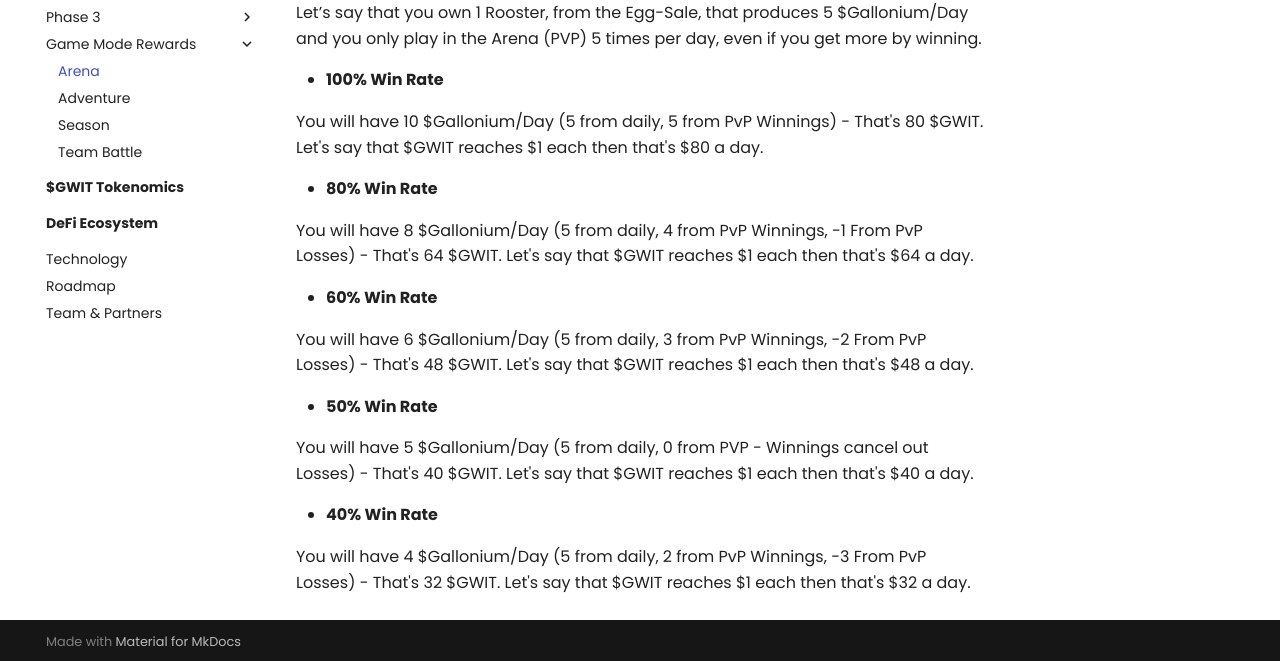
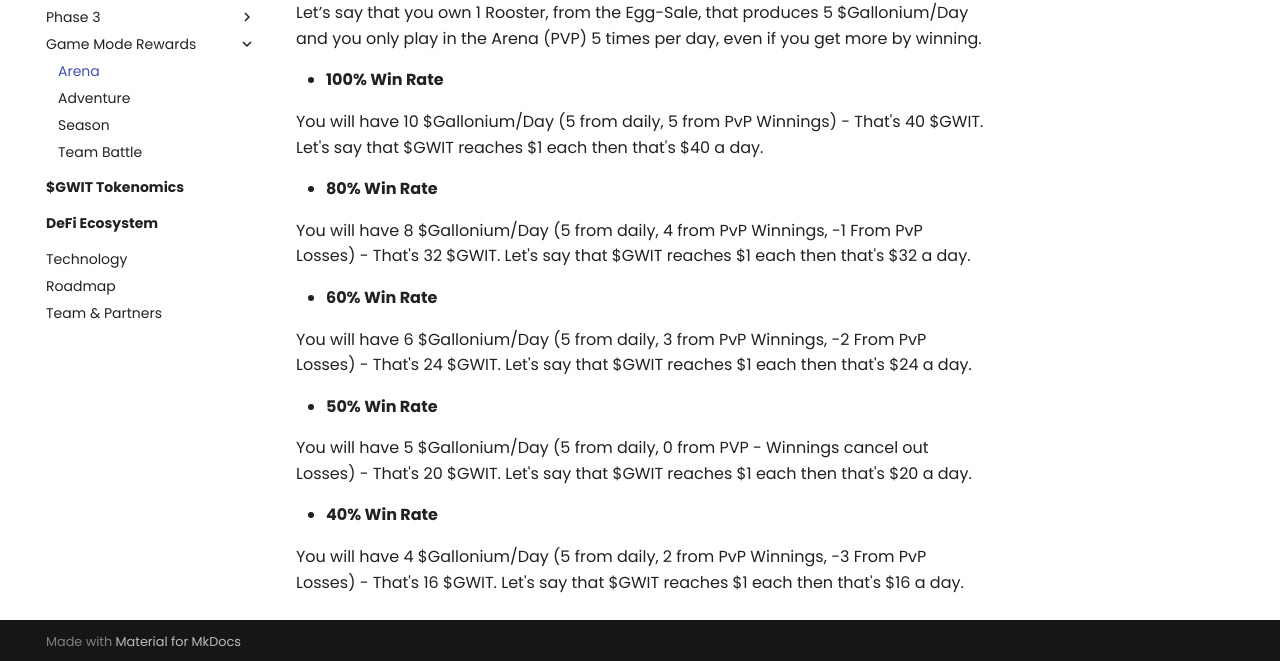
Before and after one commit to AshtreeBV/roosterwars-whitepaper, an MkDocs documentation site: the page built from docs/gameplay/game-rewards/reward-arena.md, in a window 1280 px wide and 1045 px high. Shown: the part 381-1042 px from the top of the window. Built offline with MkDocs 1.6.1 and Material for MkDocs 9.7.7, drawn with Linux system fonts in a browser that asks for light colours.

Commit message:
[change] Arena Rewards

```diff
--- a/docs/gameplay/game-rewards/reward-arena.md
+++ b/docs/gameplay/game-rewards/reward-arena.md
@@ -14,20 +14,20 @@ Let’s say that you own 1 Rooster, from the Egg-Sale, that produces 5 $Galloniu
 
 - **100% Win Rate**
 
-  You will have 10 $Gallonium/Day (5 from daily, 5 from PvP Winnings) - That's 80 $GWIT. Let's say that $GWIT reaches $1 each then that's $80 a day.
+  You will have 10 $Gallonium/Day (5 from daily, 5 from PvP Winnings) - That's 40 $GWIT. Let's say that $GWIT reaches $1 each then that's $40 a day.
 
 - **80% Win Rate**
 
-  You will have 8 $Gallonium/Day (5 from daily, 4 from PvP Winnings, -1 From PvP Losses) - That's 64 $GWIT. Let's say that $GWIT reaches $1 each then that's $64 a day.
+  You will have 8 $Gallonium/Day (5 from daily, 4 from PvP Winnings, -1 From PvP Losses) - That's 32 $GWIT. Let's say that $GWIT reaches $1 each then that's $32 a day.
 
 - **60% Win Rate**
 
-  You will have 6 $Gallonium/Day (5 from daily, 3 from PvP Winnings, -2 From PvP Losses) - That's 48 $GWIT. Let's say that $GWIT reaches $1 each then that's $48 a day.
+  You will have 6 $Gallonium/Day (5 from daily, 3 from PvP Winnings, -2 From PvP Losses) - That's 24 $GWIT. Let's say that $GWIT reaches $1 each then that's $24 a day.
 
 - **50% Win Rate**
 
-  You will have 5 $Gallonium/Day (5 from daily, 0 from PVP - Winnings cancel out Losses) - That's 40 $GWIT. Let's say that $GWIT reaches $1 each then that's $40 a day.
+  You will have 5 $Gallonium/Day (5 from daily, 0 from PVP - Winnings cancel out Losses) - That's 20 $GWIT. Let's say that $GWIT reaches $1 each then that's $20 a day.
 
 - **40% Win Rate**
 
-  You will have 4 $Gallonium/Day (5 from daily, 2 from PvP Winnings, -3 From PvP Losses) - That's 32 $GWIT. Let's say that $GWIT reaches $1 each then that's $32 a day.
+  You will have 4 $Gallonium/Day (5 from daily, 2 from PvP Winnings, -3 From PvP Losses) - That's 16 $GWIT. Let's say that $GWIT reaches $1 each then that's $16 a day.
```
